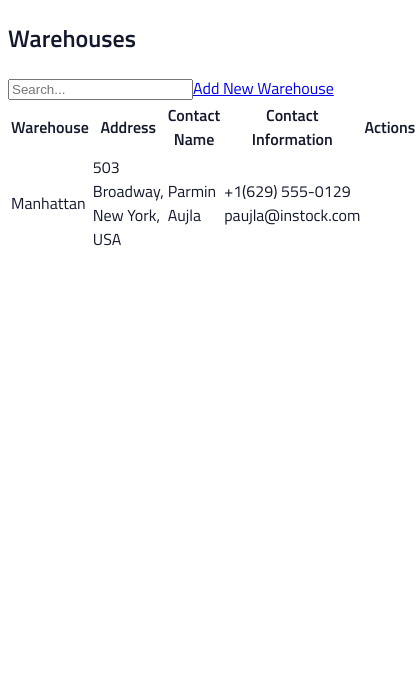
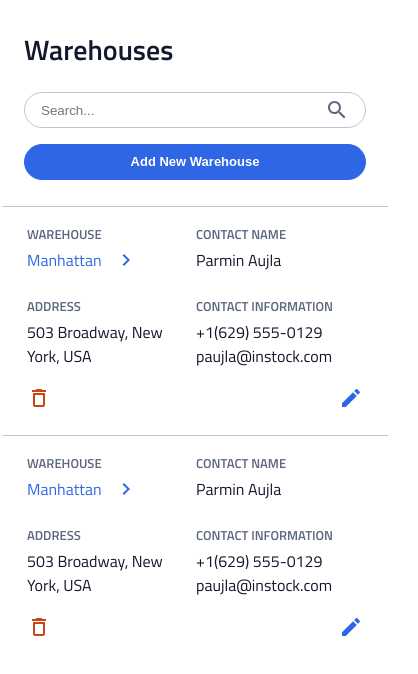
Before and after one commit to shanni6/instock-whistler, a React (Vite) app: page /warehouses in a window 390 px wide. Shown: the top 674 px of the page, 418 px wide, since content can reach past the window. Built offline with nearby package versions, Linux system fonts and the light colour scheme.

Commit message:
emily-o23w-9: create warehouses page for mobile

```diff
--- a/src/components/Warehouses/Warehouses.jsx
+++ b/src/components/Warehouses/Warehouses.jsx
@@ -1,9 +1,23 @@
 import "./Warehouses.scss";
 
-import { Link } from "react-router-dom";
+import deleteOutline from "./../../assets/icons/delete_outline-24px.svg";
+import edit from "./../../assets/icons/edit-24px.svg";
 
 function Warehouses() {
     const warehousesData = [
+        {
+            warehouseDetails: {
+                warehouseName: "Manhattan",
+                streetAddress: "503 Broadway",
+                city: "New York",
+                country: "USA",
+            },
+            contactDetails: {
+                contactName: "Parmin Aujla",
+                phone: "+1(629) 555-0129",
+                email: "paujla@instock.com",
+            },
+        },
         {
             warehouseDetails: {
                 warehouseName: "Manhattan",
@@ -22,26 +36,55 @@ function Warehouses() {
     const tbodyRows = warehousesData.map(
         ({ warehouseDetails, contactDetails }) => {
             return (
-                <tr key="">
-                    <td>{warehouseDetails.warehouseName}</td>
-                    <td>{`${warehouseDetails.streetAddress}, ${warehouseDetails.city}, ${warehouseDetails.country}`}</td>
-                    <td>{contactDetails.contactName}</td>
-                    <td>
-                        {contactDetails.phone} {contactDetails.email}
+                <tr
+                    className="warehouses-table__tr warehouses-table__tr--tbody"
+                    key=""
+                >
+                    <div className="warehouses-table__td-container warehouses-table__td-container--warehouse-name">
+                        <td className="warehouses-table__td warehouses-table__td--warehouse-name">
+                            {warehouseDetails.warehouseName}
+                        </td>
+                    </div>
+                    <div className="warehouses-table__td-container warehouses-table__td-container--address">
+                        <td className="warehouses-table__td  warehouses-table__td--address">{`${warehouseDetails.streetAddress}, ${warehouseDetails.city}, ${warehouseDetails.country}`}</td>
+                    </div>
+                    <div className="warehouses-table__td-container warehouses-table__td-container--contact-name">
+                        <td className="warehouses-table__td  warehouses-table__td--contact-name">
+                            {contactDetails.contactName}
+                        </td>
+                    </div>
+                    <div className="warehouses-table__td-container warehouses-table__td-container--contact-information">
+                        <td className="warehouses-table__td  warehouses-table__td--contact-information">
+                            {contactDetails.phone} {contactDetails.email}
+                        </td>
+                    </div>
+                    <td className="warehouses-table__td  warehouses-table__td--actions">
+                        <img src={deleteOutline} />
+                        <img src={edit} />
                     </td>
-                    <td></td>
                 </tr>
             );
         }
     );
 
     return (
-        <section>
-            <h1>Warehouses</h1>
-            <input placeholder="Search..." type="search" />
-            <Link to="">Add New Warehouse</Link>
-            <table>
-                <thead>
+        <section className="warehouses">
+            <h1 className="warehouses__page-header">Warehouses</h1>
+            <div className="warehouses__row">
+                <input
+                    className="warehouses__search"
+                    placeholder="Search..."
+                    type="search"
+                />
+                <button
+                    className="warehouses__button warehouses__button--primary"
+                    to=""
+                >
+                    Add New Warehouse
+                </button>
+            </div>
+            <table className="warehouses-table">
+                <thead className="warehouses-table__thead">
                     <tr>
                         <th>Warehouse</th>
                         <th>Address</th>
--- a/src/components/Warehouses/Warehouses.scss
+++ b/src/components/Warehouses/Warehouses.scss
@@ -0,0 +1,152 @@
+@use "./../../styles/partials/colors" as *;
+@use "./../../styles/partials/padding" as *;
+@use "./../../styles/partials/type-kit";
+
+body,
+h1,
+h2 {
+    margin: 0;
+}
+
+input {
+    outline: 0;
+}
+
+.warehouses {
+    &__page-header {
+        @extend .page-header;
+
+        padding: $padding-5 $padding-4 $padding-4;
+    }
+
+    &__row {
+        display: flex;
+        flex-direction: column;
+        gap: $padding-3;
+        padding: 0 $padding-4 $padding-4;
+    }
+
+    &__search {
+        background-image: url("./../../assets/icons/search-24px.svg");
+        background-position: right $padding-3 center;
+        background-repeat: no-repeat;
+        border: $secondary-cloud 0.0625rem solid;
+        border-radius: 1.25rem;
+        height: 2.25rem;
+        padding: 0 $padding-3;
+        width: 100%;
+
+        &:focus {
+            border-color: $primary-instock-indigo;
+        }
+    }
+
+    &__button {
+        @extend .button;
+
+        border-radius: 1.25rem;
+        border-style: solid;
+        border-width: 0.0625rem;
+        cursor: pointer;
+        display: block;
+        flex-grow: 1;
+        height: 2.25rem;
+        padding: 0 $padding-3;
+        width: 100%;
+
+        &--primary {
+            background-color: $primary-instock-indigo;
+            border-color: $primary-instock-indigo;
+            color: $primary-white;
+
+            &:hover {
+                background-color: $primary-instock-black;
+                border-color: $primary-instock-black;
+            }
+        }
+    }
+}
+
+.warehouses-table {
+    &__thead {
+        display: none;
+    }
+
+    &__tr {
+        &--tbody {
+            border-top: $secondary-cloud 0.0625rem solid;
+            display: flex;
+            flex-wrap: wrap;
+            padding: $padding-3 $padding-4 $padding-4;
+            row-gap: $padding-3;
+        }
+    }
+
+    &__td-container {
+        width: 50%;
+
+        &--address {
+            order: 2;
+        }
+
+        &--contact-name {
+            order: 1;
+        }
+
+        &--contact-information {
+            order: 3;
+        }
+    }
+
+    &__td {
+        display: flex;
+        flex-wrap: wrap;
+        gap: $padding-1;
+
+        &::before {
+            @extend .label;
+
+            color: $secondary-slate;
+            text-transform: uppercase;
+            width: 100%;
+        }
+
+        &--warehouse-name {
+            color: $primary-instock-indigo;
+
+            &::after {
+                content: url("./../../assets/icons/chevron_right-24px.svg");
+                margin-left: $padding-2;
+            }
+
+            &::before {
+                content: "Warehouse";
+            }
+        }
+
+        &--address {
+            &::before {
+                content: "Address";
+            }
+        }
+
+        &--contact-name {
+            &::before {
+                content: "Contact Name";
+            }
+        }
+
+        &--contact-information {
+            &::before {
+                content: "Contact Information";
+            }
+        }
+
+        &--actions {
+            flex-direction: row;
+            flex-grow: 1;
+            justify-content: space-between;
+            order: 4;
+        }
+    }
+}
```
